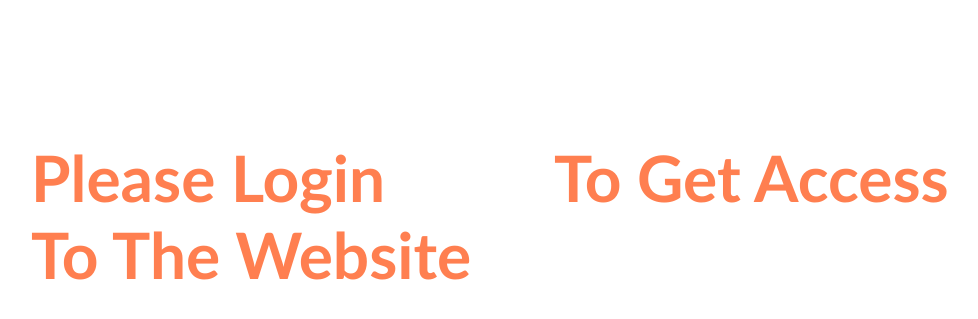
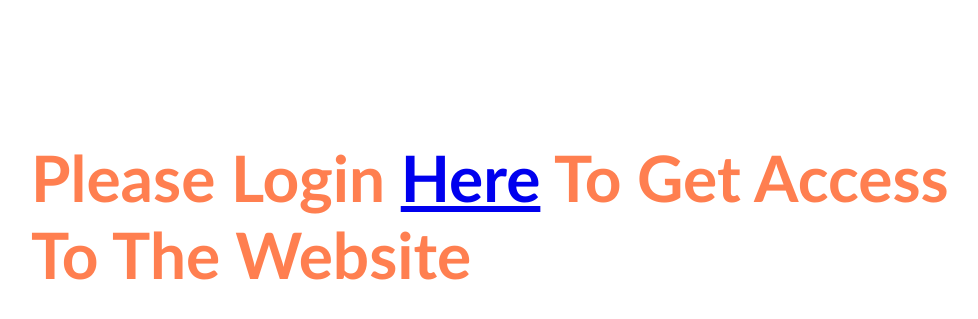
Before and after one commit to Hackathon-team-aps-dk/ecommerce-hackathon, a Django app: page /home/ in a window 1280 px wide. Shown: the top 319 px of the page, without its empty margins (289-1267 px from the left). Run offline with Django 3.2, Linux system fonts and the light colour scheme.

Commit message:
UI DESIGN

```diff
--- a/Hackathon/static/base.css
+++ b/Hackathon/static/base.css
@@ -136,11 +136,6 @@ ul{
 .register-form a{
     text-decoration: none;
     color: rgb(83, 179, 125);
-}
-
-a{
-    text-decoration: none;
-    color: #FFFFFF;
 }
 
 #id_Retailer{
--- a/Main/templates/main/home.html
+++ b/Main/templates/main/home.html
@@ -61,7 +61,7 @@
         <li>
             <img id="product-image" src="/media/{{dict.productImage}}" alt="Product Image" style="width:200px;height:auto;">
             <br>
-            <button style="color: white;background-color:#0ceba1;border: none;border-radius: 4px;width: 25%;height: 2.5%;font-size: 60%;font-family: 'Cormorant';padding: 10px 0px;"><a href="/media/{{dict.productImage}}" target="_blank"> View Full Image</a></button>
+            <button style="color: white;background-color:#0ceba1;border: none;border-radius: 4px;width: 25%;height: 2.5%;font-size: 60%;font-family: 'Cormorant';padding: 10px 0px;"><a href="/media/{{dict.productImage}}" target="_blank" style="text-decoration: none;color: white;"> View Full Image</a></button>
         </li>
         <li>
             Sold By: {{dict.poster_id|idToUser}}
```
